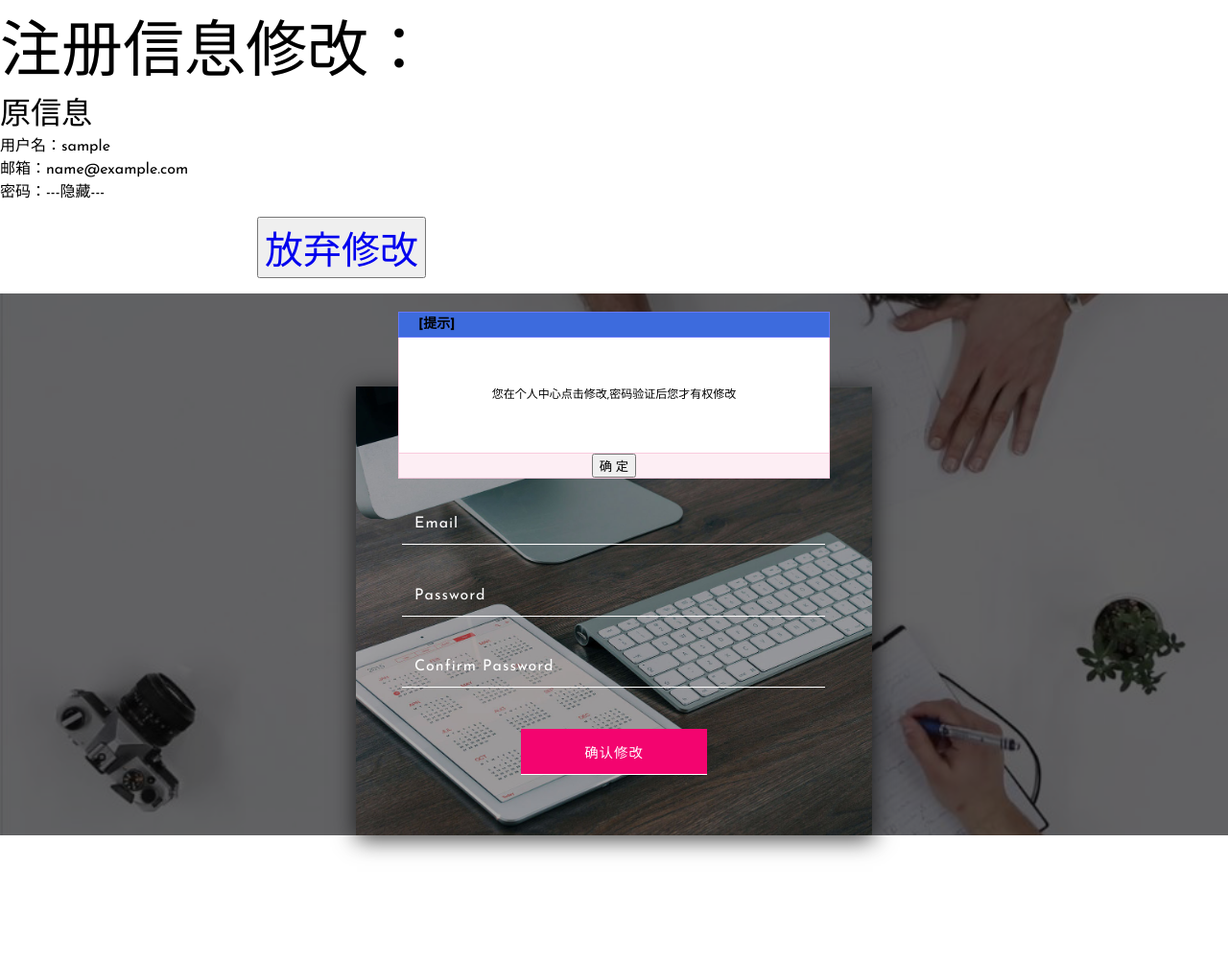
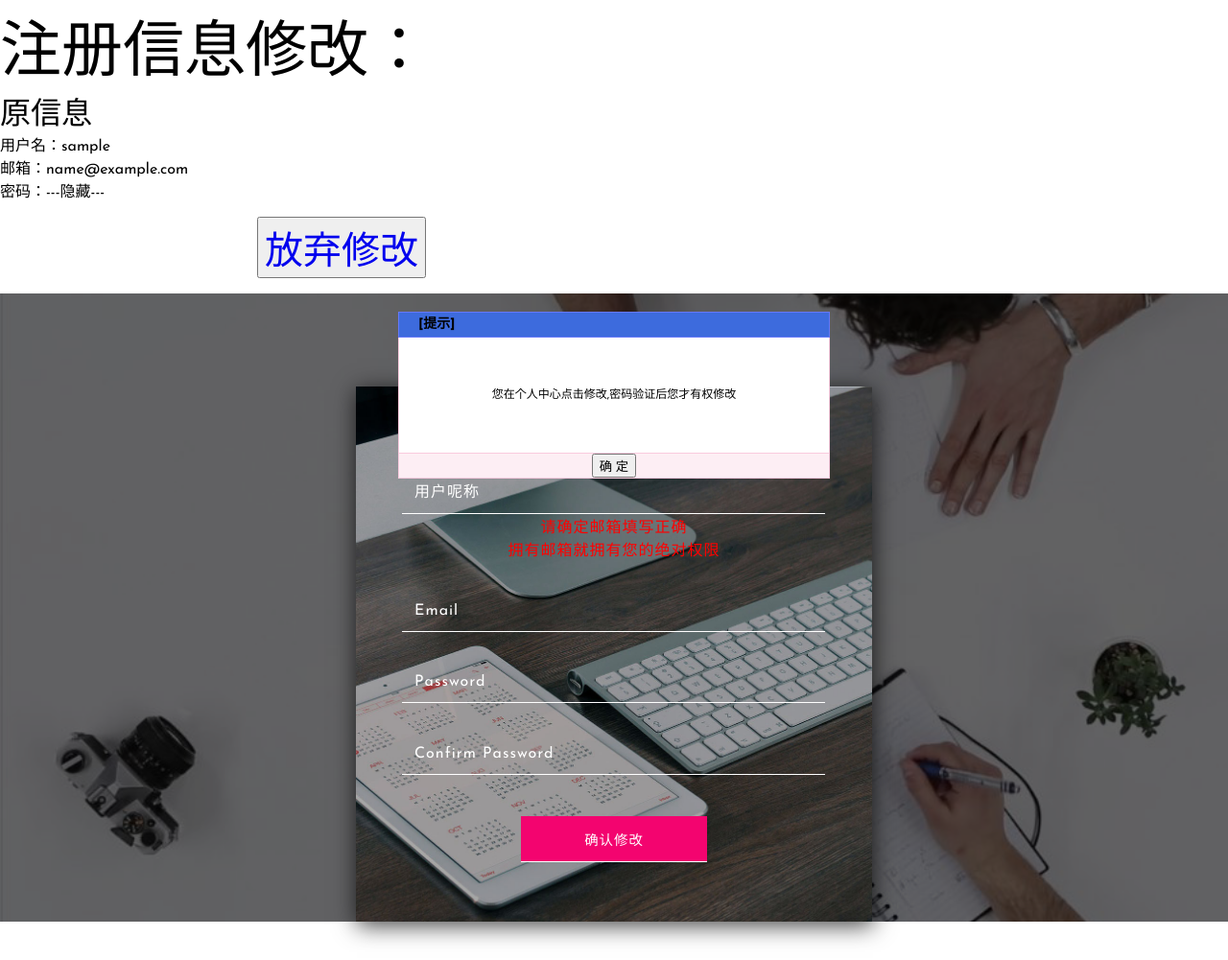
Before and after one commit to goodcode-200/nucKaggle, a Django app: page /account/alter1submit in a window 1280 px wide. Shown: the top 1001 px of the page at 96% size. Before the commit the page ends 893 px from the top, so only its background shows below. Run offline with Django 3.2, Linux system fonts and the light colour scheme; the visitor is signed in with stand-in values (Sample User, id 1).

Commit message:
本站注册信息修改双重认证

```diff
--- a/nuckaggle/account/templates/account/alter1_submit.html
+++ b/nuckaggle/account/templates/account/alter1_submit.html
@@ -35,11 +35,14 @@
 				<div class="agileits-top">
 					<form action="" method="post">
 						<i class="fa fa-user-o" aria-hidden="true"></i>
+						<input class="text" type="password" name="confirm_pass" placeholder="请输入原密码" required="">
 						<input class="text" type="text" name="Username" placeholder="用户呢称" required="">
+						<p style="color:red">请确定邮箱填写正确</p>
+						<p style="color:red">拥有邮箱就拥有您的绝对权限</p>
 						<input class="text email" type="email" name="email" placeholder="Email" required="">
 						<input class="text" type="password" name="password" placeholder="Password" required="">
 						{% csrf_token %}
-						<input class="text w3lpass" type="password" name="password" placeholder="Confirm Password" required="">
+						<input class="text w3lpass" type="password" name="confirm_password" placeholder="Confirm Password" required="">
 						<input type="submit" value="确认修改">
 					</form>
 				</div>
--- a/nuckaggle/account/views.py
+++ b/nuckaggle/account/views.py
@@ -610,7 +610,7 @@ def confirm(request,tag):
     context["user"] = user
     return render(request,'account/confirm.html',context)
 
-def alter1_submit(request):     ##验证完信息修改后不保存修改也不点击放弃修改,直接退出,confirm将会置True,账号将失去修改保护
+def alter1_submit(request):
     context = {}
     context['statu'] = 0
     conf = Confirm.objects.filter(user=request.user)
@@ -631,17 +631,30 @@ def alter1_submit(request):     ##验证完信息修改后不保存修改也不
             context["redirect_to"] = referer
             return render(request,'account/alter1_submit.html',context)
     if request.method == 'POST':
+        confirm_pass = request.POST.get("confirm_pass")
+        uuuser = authenticate(username=request.user.username, password=confirm_pass)
+        if uuuser is None:  ##初始密码输入错误
+            context['statu'] = 1
+            context['error'] = '输入原始密码错误，您无权对该用户信息进行修改'
+            return render(request,'account/alter1_submit.html',context)
         name = request.POST.get('Username').strip()
         usr = User.objects.filter(username=name)
         if usr and usr[0]!= request.user:
-            context['type'] = '此用户名已存在'
             context['statu'] = 1
-            context['error'] = '请返回后另选用户名修改并保存'
-            referer = request.META.get('HTTP_REFERER')
-            context["redirect_to"] = referer
+            context['error'] = '此用户名已存在,请返回后另选用户名修改并保存'
             return render(request,'account/alter1_submit.html',context)
         password = request.POST.get('password')
+        confirm_password = request.POST.get('confirm_password')
+        if (password != confirm_password):
+            context['statu'] = 1
+            context['error'] = '两次输入密码不一致'
+            return render(request, 'account/alter1_submit.html', context)
         email = request.POST.get('email')
+        u2 = User.objects.filter(email = email)
+        if u2 and u2[0]!= request.user:
+            context["statu"] = 1
+            context["error"] = "该邮箱已被注册,如您确定此邮箱是您的，请在登录页面点击忘记密码找回邮箱"
+            return render(request,'account/alter1_submit.html',context)
         u = User.objects.get(username__exact=request.user.username)
         u.set_password(password)
         u.username = name
```
